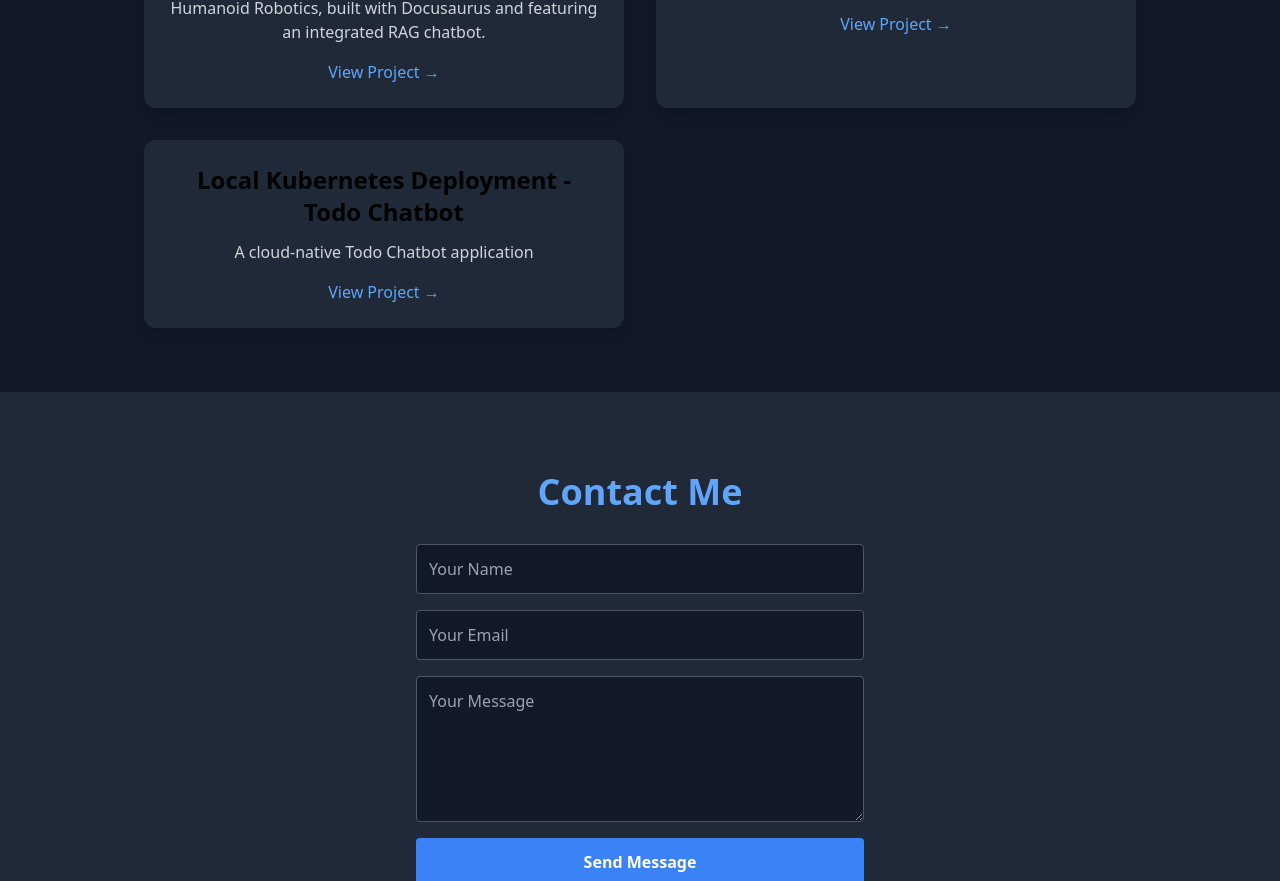
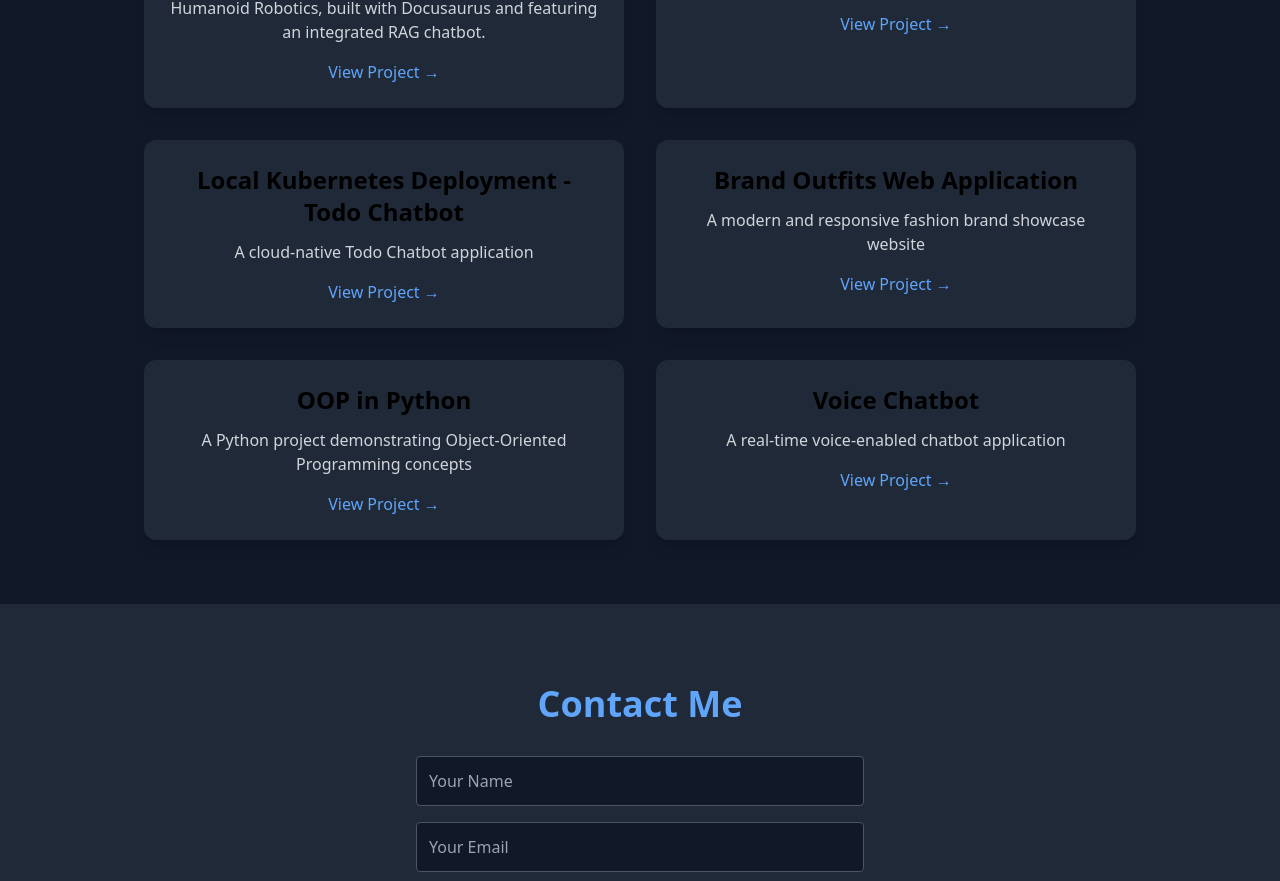
Before and after one commit to sabahatabid/saba-portfolio, a Next.js app: page / in a window 1280 px wide. Shown: the part 3490-4371 px from the top of the page. Built offline with nearby package versions, Linux system fonts and the light colour scheme.

Commit message:
Add new projects to Project component

```diff
--- a/app/src/components/Project.tsx
+++ b/app/src/components/Project.tsx
@@ -57,6 +57,21 @@ const projects = [
     description: "A cloud-native Todo Chatbot application",
     link: "https://github.com/sabahatabid/Todo-app-phase-4.git",
   },
+  {
+    title: "Brand Outfits Web Application",
+    description: "A modern and responsive fashion brand showcase website",
+    link: "https://github.com/sabahatabid/Brand-hub.git",
+  },
+  {
+  title: "OOP in Python",
+  description: "A Python project demonstrating Object-Oriented Programming concepts",
+  link: "https://github.com/sabahatabid/OOP-in-python.git",
+},
+ {
+  title: "Voice Chatbot",
+  description: "A real-time voice-enabled chatbot application",
+  link: "https://github.com/sabahatabid/Voice-chatbot.git",
+}
 
 ];
 
```
